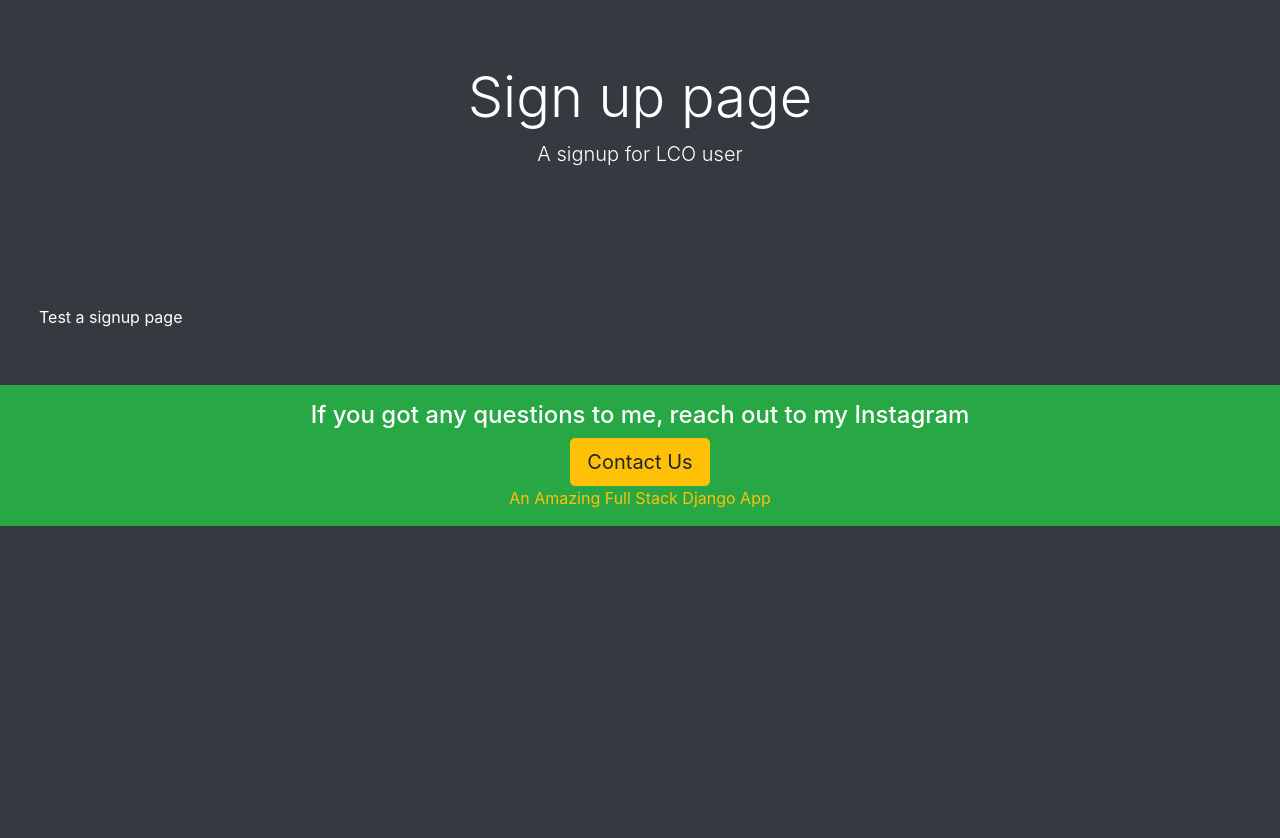
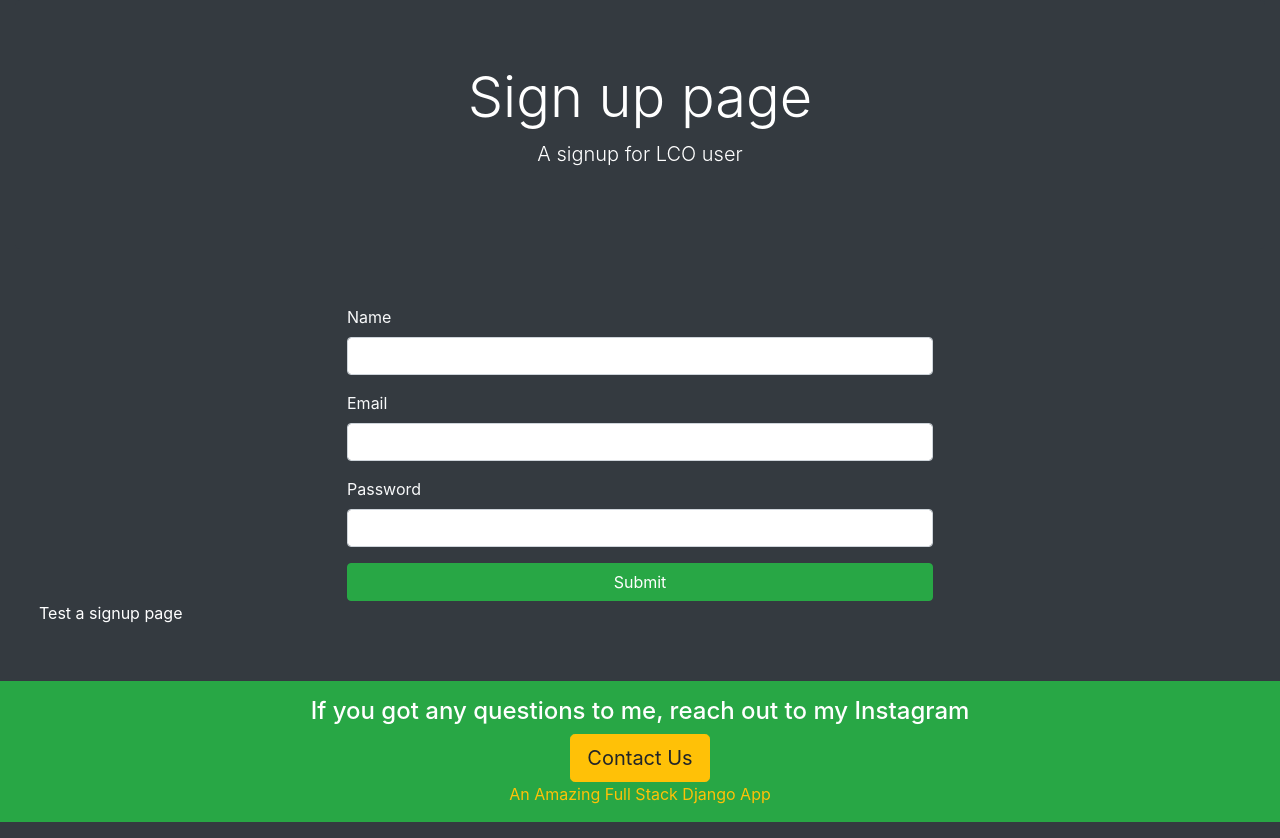
Before and after one commit to fthomp8044/Ecom, a React (Create React App) app in the folder projfrontend/: page /signup in a window 1280 px wide. Before the commit the page ends 800 px from the top, so only its background shows below. Built offline with nearby package versions, Linux system fonts and the light colour scheme.

Commit message:
created signup form template

```diff
--- a/projfrontend/src/user/Signup.js
+++ b/projfrontend/src/user/Signup.js
@@ -1,9 +1,52 @@
-import React from 'react'
+import React, {useState} from 'react'
 import Base from '../core/Base'
+import {Link} from "react-router-dom"
+import { signup } from "../auth/helper/"
 
 const Signup = () => {
+
+  const [values, setValues] = useState({
+    name: '',
+    email:'',
+    password: '',
+    error: '',
+    success: false,
+  })
+  // destructer so i dont have to say values.name
+  const { name, email, password, error, success } = values;
+ // higher order function
+  const handleChange = (name) =>
+   (event) => {
+    setValues({ ...values, error: false, [name]: event.target.value })
+  };
+
+  const signUpForm = () => {
+    return (
+      <div className="row">
+        <div className="col-md-6 offset-sm-3 text-left">
+          <form>
+            <div className="form-group">
+              <label className="text-light">Name</label>
+              <input className="form-control" value={name} onChange={handleChange("name")} type="text"/>
+            </div>
+            <div className="form-group">
+              <label className="text-light">Email</label>
+              <input className="form-control" value={email} onChange={handleChange("email")} type="text"/>
+            </div>
+            <div className="form-group">
+              <label className="text-light">Password</label>
+              <input className="form-control" value={password} onChange={handleChange("password")} type="password"/>
+            </div>
+            <button className="btn btn-success btn-block">Submit</button>
+          </form>
+        </div>
+      </div>
+    )
+  };
+
   return (
     <Base title="Sign up page" description="A signup for LCO user">
+      { signUpForm() }
       <p>Test a signup page</p>
     </Base>
   )
```
